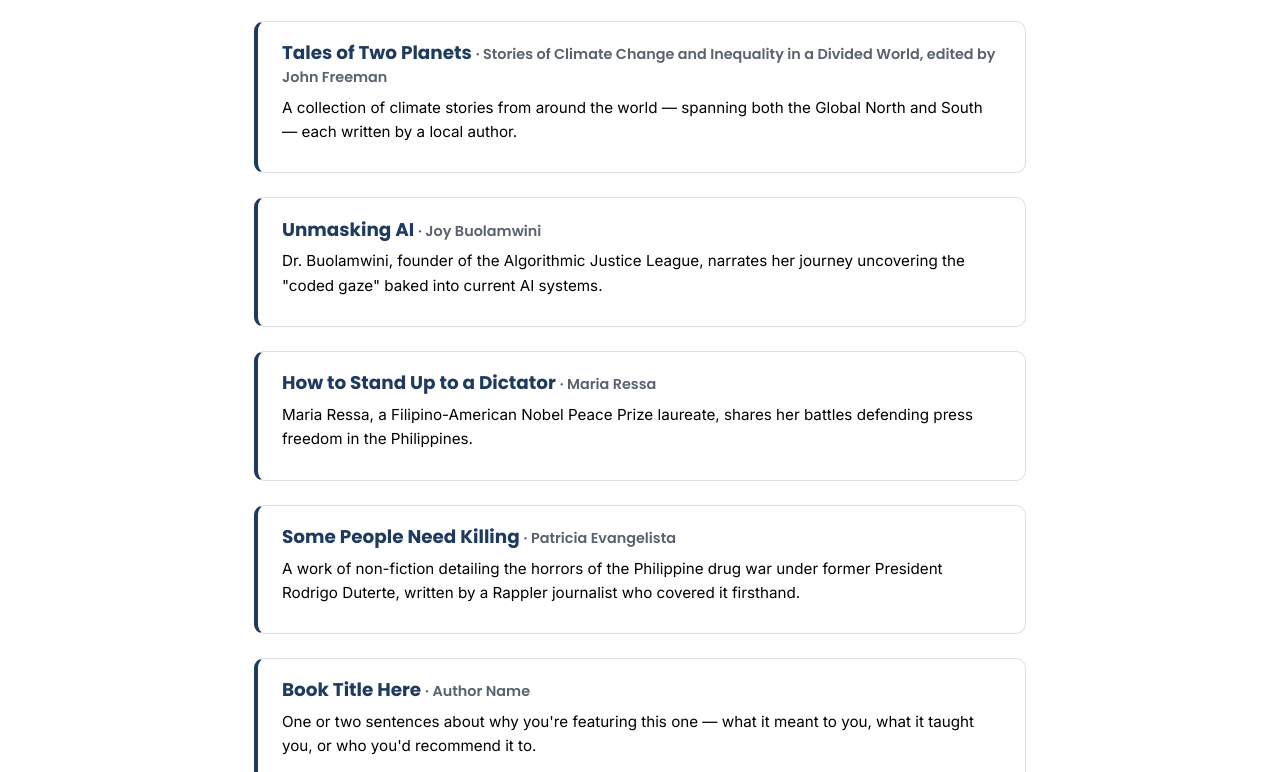
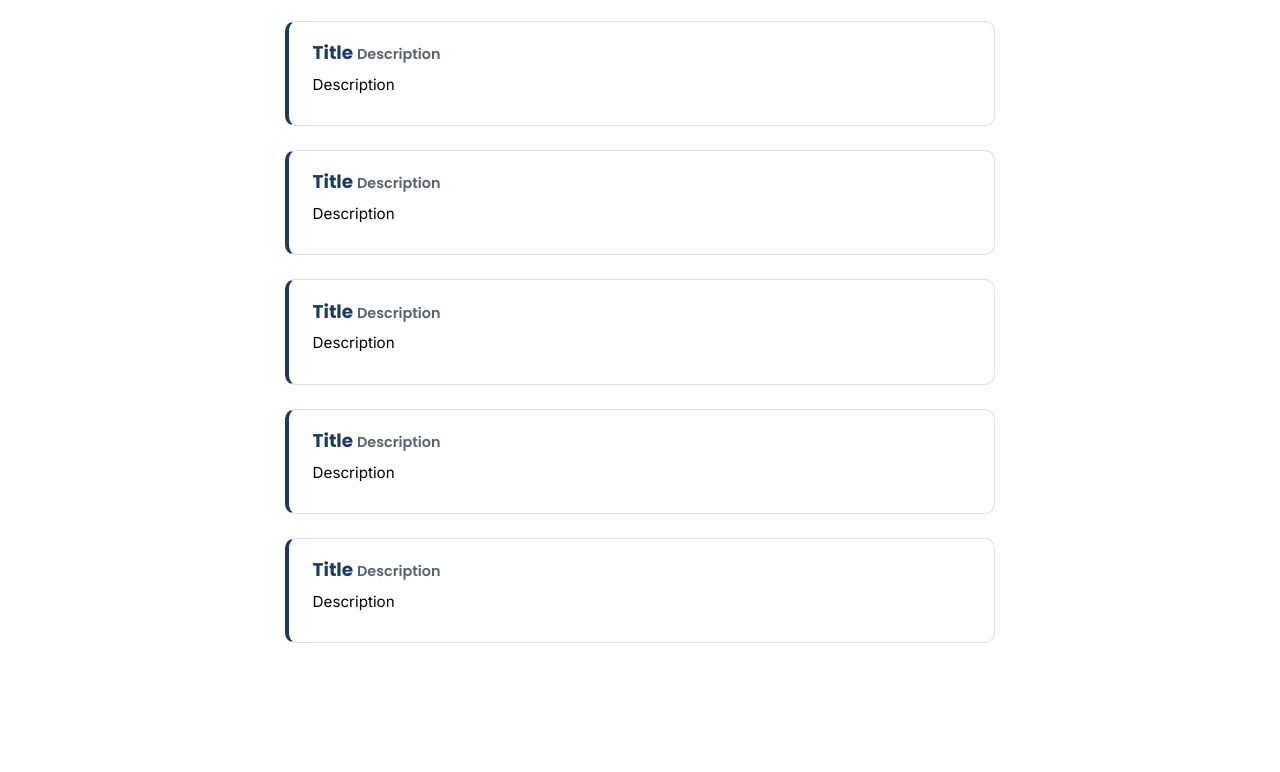
Before and after one commit to ryajasmindonelo/ryajasmindonelo.github.io, a plain HTML site: page books.html in a window 1280 px wide. Shown: the part 160-932 px from the top of the page. After the commit the page ends 891 px from the top, so only its background shows below. Drawn offline with Linux system fonts and the light colour scheme.

Commit message:
Replace book details with placeholders
Updated book entries with placeholder titles and descriptions.

```diff
--- a/books.html
+++ b/books.html
@@ -43,60 +43,55 @@
     <!-- Book 1 -->
     <article class="card book-card">
       <h3 class="book-title">
-        <span class="book-name">Tales of Two Planets</span>
-        <span class="card-sub">· Stories of Climate Change and Inequality in a Divided World, edited by John Freeman</span>
+        <span class="book-name">Title</span>
+        <span class="card-sub">Description</span>
       </h3>
       <p class="book-note">
-        A collection of climate stories from around the world — spanning both the Global North and
-        South — each written by a local author.
+        Description
       </p>
     </article>
 
-    <!-- Book 2 -->
+   <!-- Book 2 -->
     <article class="card book-card">
       <h3 class="book-title">
-        <span class="book-name">Unmasking AI</span>
-        <span class="card-sub">· Joy Buolamwini</span>
+        <span class="book-name">Title</span>
+        <span class="card-sub">Description</span>
       </h3>
       <p class="book-note">
-        Dr. Buolamwini, founder of the Algorithmic Justice League, narrates her journey uncovering
-        the "coded gaze" baked into current AI systems.
+        Description
       </p>
     </article>
 
     <!-- Book 3 -->
     <article class="card book-card">
       <h3 class="book-title">
-        <span class="book-name">How to Stand Up to a Dictator</span>
-        <span class="card-sub">· Maria Ressa</span>
+        <span class="book-name">Title</span>
+        <span class="card-sub">Description</span>
       </h3>
       <p class="book-note">
-        Maria Ressa, a Filipino-American Nobel Peace Prize laureate, shares her battles defending
-        press freedom in the Philippines.
+        Description
       </p>
     </article>
 
     <!-- Book 4 -->
     <article class="card book-card">
       <h3 class="book-title">
-        <span class="book-name">Some People Need Killing</span>
-        <span class="card-sub">· Patricia Evangelista</span>
+        <span class="book-name">Title</span>
+        <span class="card-sub">Description</span>
       </h3>
       <p class="book-note">
-        A work of non-fiction detailing the horrors of the Philippine drug war under former
-        President Rodrigo Duterte, written by a Rappler journalist who covered it firsthand.
+        Description
       </p>
     </article>
 
-    <!-- Book 5 — replace with your own -->
+   <!-- Book 5 -->
     <article class="card book-card">
       <h3 class="book-title">
-        <span class="book-name">Book Title Here</span>
-        <span class="card-sub">· Author Name</span>
+        <span class="book-name">Title</span>
+        <span class="card-sub">Description</span>
       </h3>
       <p class="book-note">
-        One or two sentences about why you're featuring this one — what it meant to you, what it
-        taught you, or who you'd recommend it to.
+        Description
       </p>
     </article>
 
```
